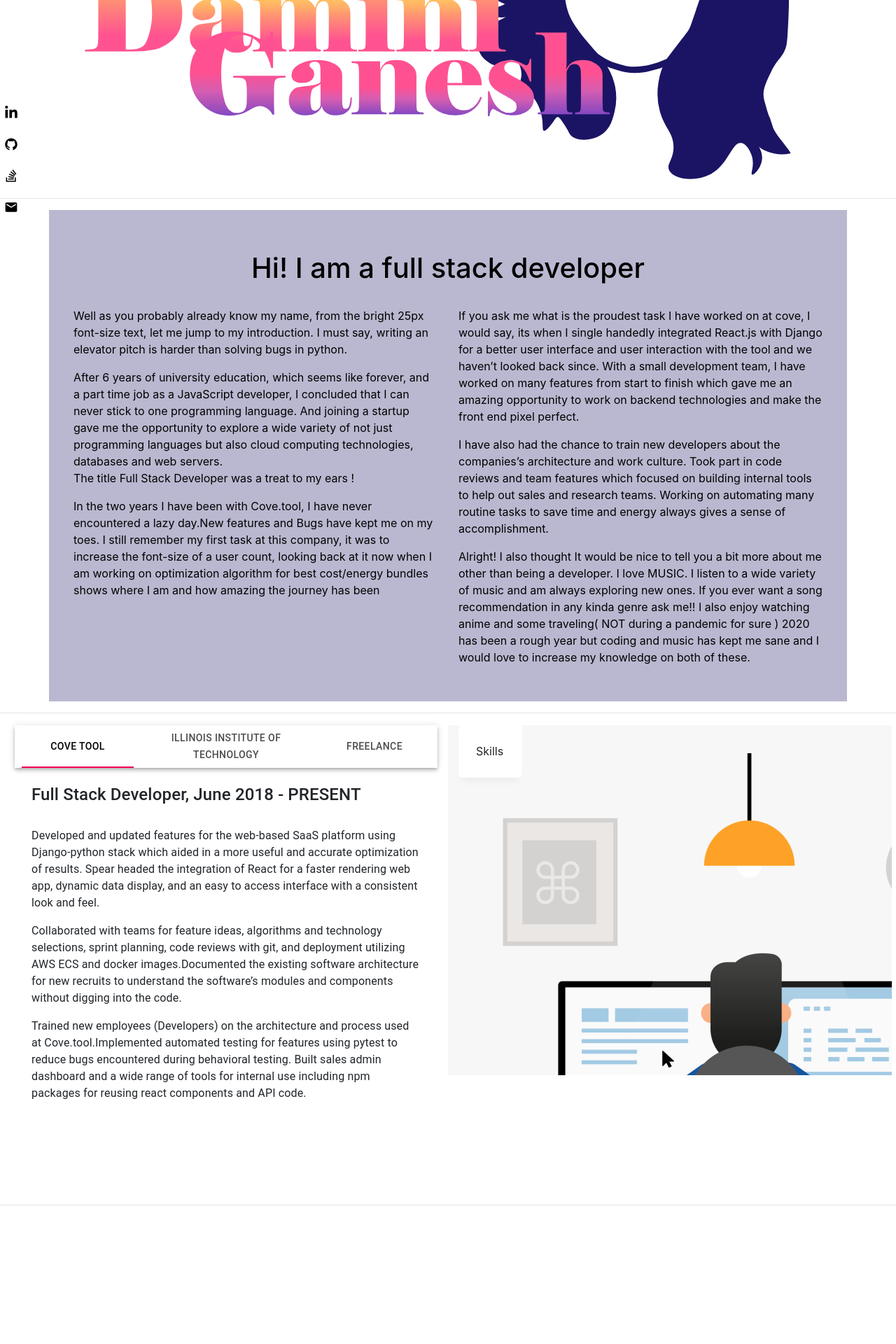
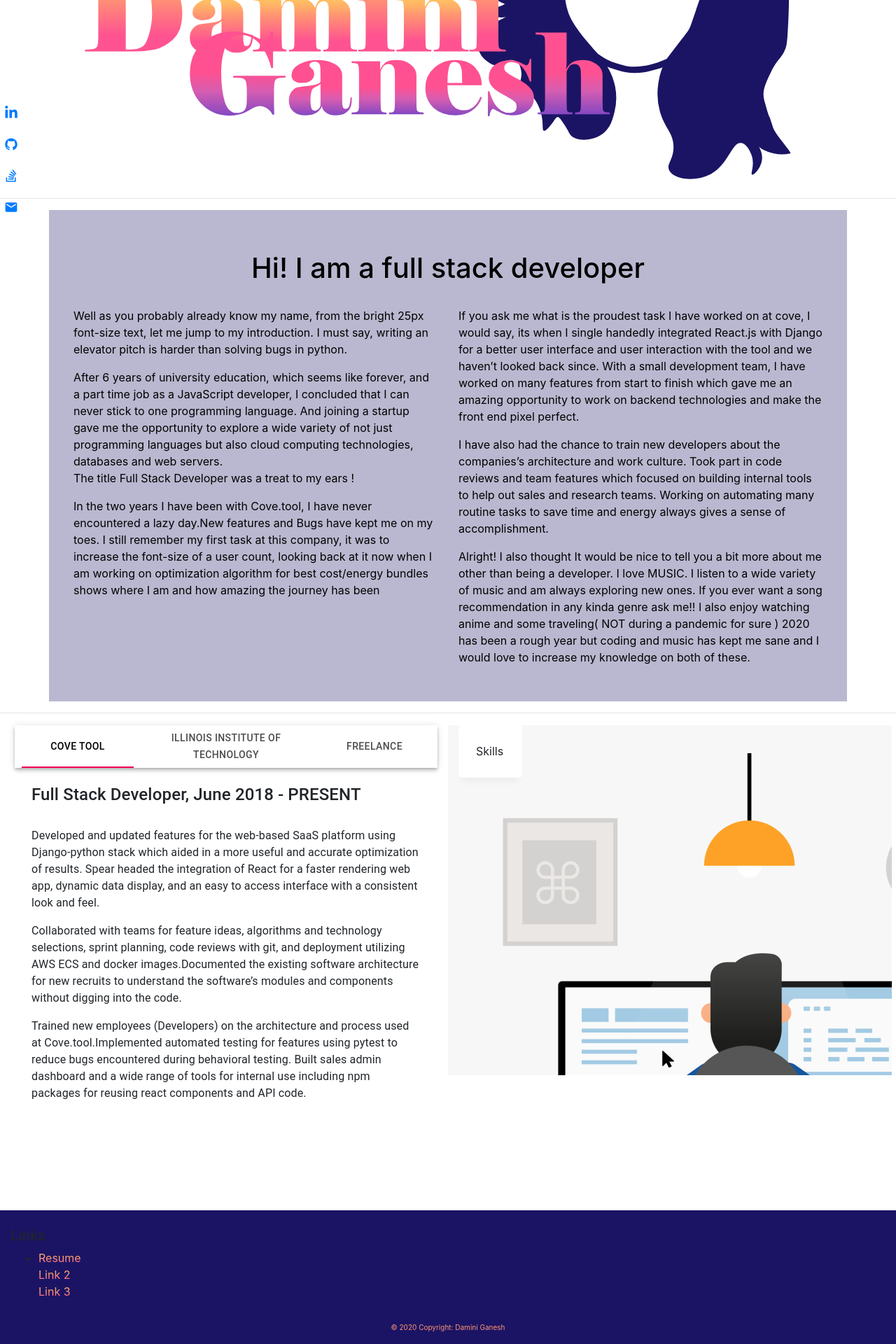
Before and after one commit to dganesh07/react-portfolio, a React (Create React App) app: page / in a window 1280 px wide. Shown: the part 459-2379 px from the top of the page at 70% size. Before the commit the page ends 2197 px from the top, so only its background shows below. Built offline with nearby package versions, Linux system fonts and the light colour scheme.

Commit message:
mock footer

```diff
--- a/package.json
+++ b/package.json
@@ -8,6 +8,7 @@
     "@testing-library/react": "^9.4.0",
     "@testing-library/user-event": "^7.2.1",
     "bootstrap": "^4.4.1",
+    "mdbreact": "^4.27.0",
     "node-sass": "^4.14.1",
     "react": "^16.12.0",
     "react-alice-carousel": "^1.19.3",
--- a/src/App.js
+++ b/src/App.js
@@ -7,6 +7,7 @@ import Hero from "./components/Hero";
 import About from "./components/About";
 import Testimonils from "./components/Testimonils";
 import Experience from "./components/Experience";
+import Footer from "./components/Footer";
 import { Hidden } from "@material-ui/core";
 
 import Timeline from "./components/Timeline";
@@ -22,9 +23,8 @@ function App() {
         <About />
         <hr />
         <Experience />
-        <hr />
-        {/* <Testimonils />
-        <hr/> */}
+        {/* <Testimonils /> */}
+        <Footer />
       </div>
     </>
   );
--- /dev/null
+++ b/src/components/Footer.js
@@ -0,0 +1,75 @@
+import React from "react";
+import { MDBCol, MDBContainer, MDBRow, MDBFooter } from "mdbreact";
+
+const Footer = () => {
+  return (
+    <MDBFooter
+      style={{ backgroundColor: "#1B1464" }}
+      className="font-small pt-4 mt-4"
+    >
+      <MDBContainer fluid className="text-center text-md-left">
+        <MDBRow>
+          <MDBCol md="6">
+            <h5 className="title">Links</h5>
+            <ul>
+              <li className="">
+                <a
+                  href="#!"
+                  style={{
+                    background:
+                      "-webkit-linear-gradient(#FFC75F, #FF9671, #FF5391)",
+                    webkitBackgroundClip: "text",
+                    webkitTextFillColor: "transparent",
+                  }}
+                >
+                  Resume
+                </a>
+              </li>
+              <li className="list-unstyled">
+                <a
+                  href="#!"
+                  style={{
+                    background:
+                      "-webkit-linear-gradient(#FFC75F, #FF9671, #FF5391)",
+                    webkitBackgroundClip: "text",
+                    webkitTextFillColor: "transparent",
+                  }}
+                >
+                  Link 2
+                </a>
+              </li>
+              <li className="list-unstyled">
+                <a
+                  href="#!"
+                  style={{
+                    background:
+                      "-webkit-linear-gradient(#FFC75F, #FF9671, #FF5391)",
+                    webkitBackgroundClip: "text",
+                    webkitTextFillColor: "transparent",
+                  }}
+                >
+                  Link 3
+                </a>
+              </li>
+            </ul>
+          </MDBCol>
+        </MDBRow>
+      </MDBContainer>
+      <div
+        className="footer-copyright text-center py-3"
+        style={{
+          background: "-webkit-linear-gradient(#FFC75F, #FF9671, #FF5391)",
+          webkitBackgroundClip: "text",
+          webkitTextFillColor: "transparent",
+          fontSize: 10,
+        }}
+      >
+        <MDBContainer fluid>
+          &copy; {new Date().getFullYear()} Copyright: Damini Ganesh
+        </MDBContainer>
+      </div>
+    </MDBFooter>
+  );
+};
+
+export default Footer;
--- a/src/components/Hero.js
+++ b/src/components/Hero.js
@@ -24,7 +24,7 @@ function Hero() {
         <Header />
       </div>
       <br />
-      <div style={{ marginLeft: 35, fontSize: 20, padding: 40}}>
+      <div style={{ marginLeft: 35, fontSize: 20, padding: 40 }}>
         <span>nckdsvskdvjbflskjvbslfkvkdfvbnkn</span>
         <br />
         <span>nckdsvskdvjbflskjvbslfkvkdfvbnknsvfsgs!</span>
@@ -39,12 +39,24 @@ function Hero() {
             bottom: 10,
             fontSize: 20,
             marginLeft: 5,
+            zIndex: 100,
           }}
         >
-          <FaLinkedinIn style={{ marginBottom: 25 }} />
-          <AiFillGithub style={{ marginBottom: 25 }} />
-          <FaStackOverflow style={{ marginBottom: 25 }} />
-          <MdEmail style={{ marginBottom: 25 }} />
+          <a href="https://www.linkedin.com/in/daminiganesh/" target="_blank">
+            <FaLinkedinIn style={{ marginBottom: 25 }} />
+          </a>
+          <a href="https://github.com/dganesh07" target="_blank">
+            <AiFillGithub style={{ marginBottom: 25 }} />
+          </a>
+          <a
+            href="https://stackoverflow.com/users/10261635/damini-ganesh"
+            target="_blank"
+          >
+            <FaStackOverflow style={{ marginBottom: 25 }} />
+          </a>
+          <a href="mailto:damini.ganesh@gmail.com" target="_blank">
+            <MdEmail style={{ marginBottom: 25 }} />
+          </a>
         </div>
 
         <Name className="col-md-6">
@@ -54,6 +66,7 @@ function Hero() {
               marginLeft: 120,
               width: 750,
               marginBottom: 100,
+              zIndex: -1,
             }}
           >
             <img src={name} />
--- a/src/components/header.js
+++ b/src/components/header.js
@@ -53,6 +53,7 @@ function Header() {
                 textDecoration: "none",
                 color: "Black",
                 fontFamily: "Times New Roman, Times, serif",
+                fontSize: 15,
               }}
               to="about"
               smooth={true}
@@ -67,6 +68,7 @@ function Header() {
                 textDecoration: "none",
                 color: "Black",
                 fontFamily: "Times New Roman, Times, serif",
+                fontSize: 15,
               }}
               to="experience"
               smooth={true}
@@ -81,6 +83,7 @@ function Header() {
                 textDecoration: "none",
                 color: "Black",
                 fontFamily: " Times New Roman, Times, serif",
+                fontSize: 15,
               }}
               to="testimonials"
               smooth={true}
```
Also changed, not shown: 1 other file (tests, documents, lock files or other folders).
